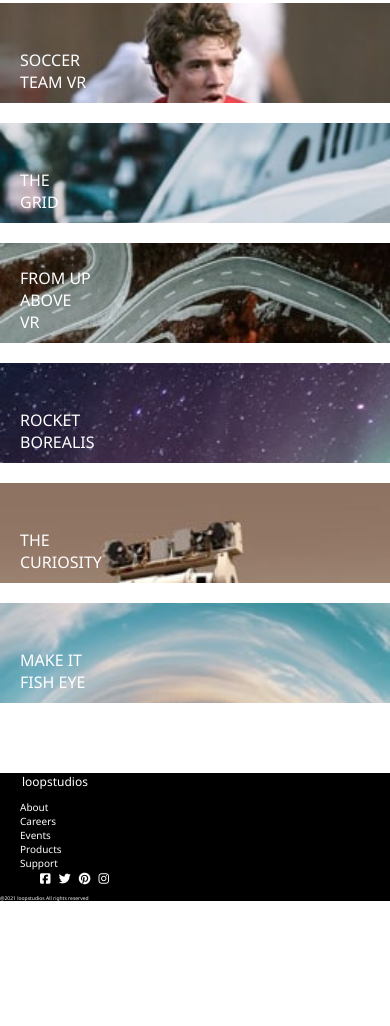
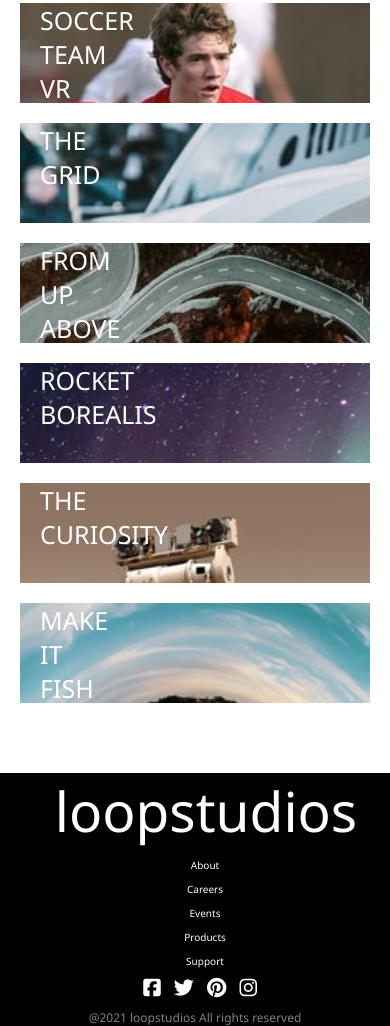
Before and after one commit to Devjulesoti/loopstudio-landingpage, a plain HTML site: page index.html in a window 390 px wide. Shown: the part 1291-2317 px from the top of the page. Before the commit the page ends 2192 px from the top, so only its background shows below. Drawn offline with Linux system fonts and the light colour scheme.

```diff
--- a/style.css
+++ b/style.css
@@ -132,8 +132,7 @@ ul li a{
     display: none;
 }
 .grid {
-    /* padding:  0 20px; */
-
+    padding:  0 20px;
     min-height: 10px;
     margin-bottom: 10px;
 
@@ -156,10 +155,11 @@ position: relative;
 .grid p{
     position: absolute;
     color: white;
-    bottom: 10px;
+    bottom: 2\0px;
     left: 20px;
     width: 72px;
     font-weight: 100;
+    font-size: 25px;
 }
 footer{
     background-color: black;
@@ -169,22 +169,33 @@ footer{
 }
 .footer-links{
     display: block;
+
+
+    /* margin-left: auto;
+    margin-right: auto; */
+
 }
-footer h3{
-    margin-left: 22px;
-    font-size: larger;
+.footer-links li{
+    text-align: center;
     margin-bottom: 10px;
 }
+
 footer h3{
     color: white;
-    font-size: 12px;
+    font-size: 55px;
     font-weight: 500;
     font-family: 'Segoe UI', Tahoma, Geneva, Verdana, sans-serif;
+    text-align: center;
+    margin-left: 22px;
+    margin-bottom: 10px;
+
+
 
 }
 .fa-square-facebook, .fa-twitter, .fa-pinterest, .fa-instagram{
     color: white;
-    margin-left: 5px;
+    margin-left: 10px;
+    font-size: 20px;
 }
 .foot-right{
     color: white;
@@ -192,9 +203,15 @@ footer h3{
 
 }
 .foot-right p{
-    font-size: 5px;
+    /* font-size: 5px; */
+    font-size: 12px;
+    color: grey;
+    text-align: center;
+    margin-top: 10px;
+
 }
 .icons{
-    margin-left: 35px;
-    padding-bottom: 8px;
+    text-align: center;
+    /* margin-left: 35px;
+    padding-bottom: 8px; */
 }
```
